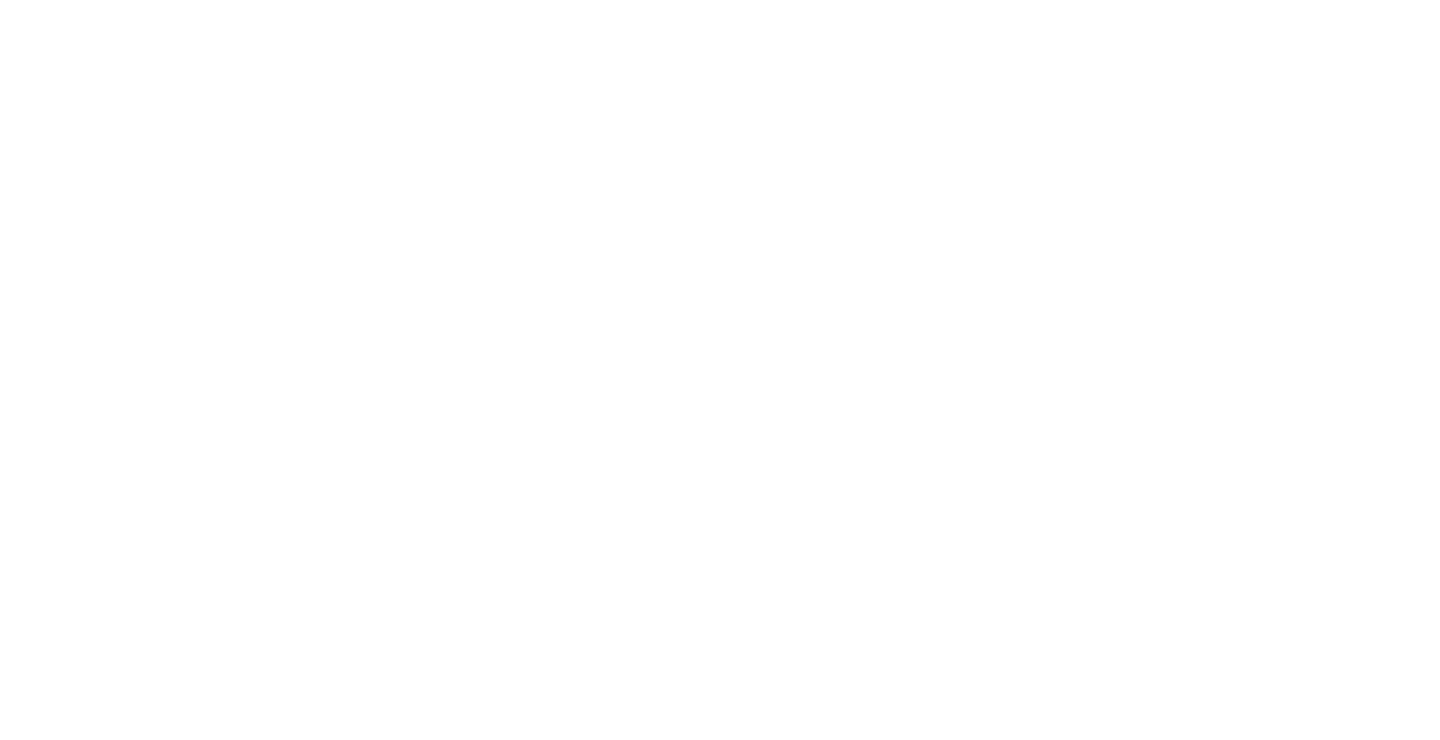
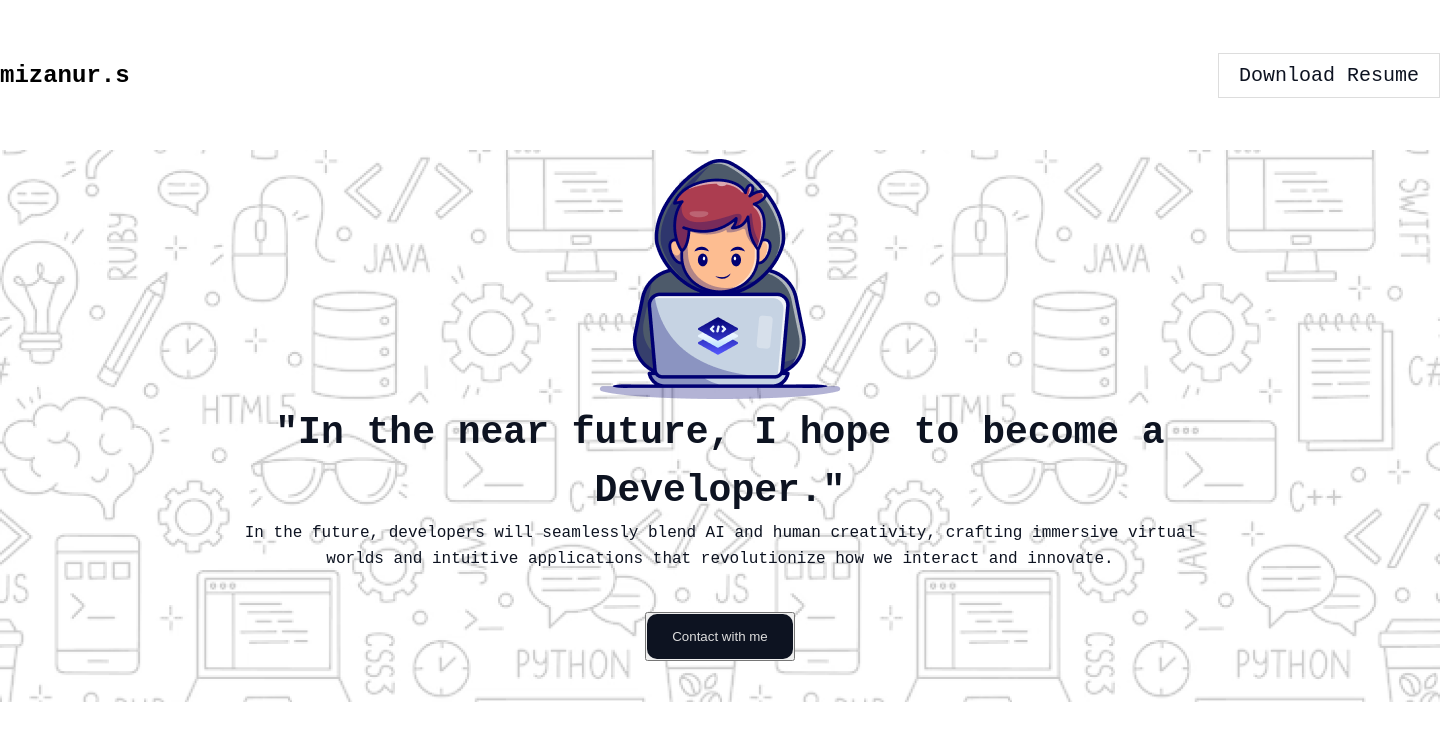
Before and after one commit to devmizanur/first-assignment-repo, a plain HTML site: page index.html in a window 1280 px wide. Shown: the whole page, 1440 px wide, since content can reach past the window. Drawn offline with Linux system fonts and the light colour scheme; a web font is replaced by a local one.

Commit message:
navbar and banner-section done

```diff
--- a/index.html
+++ b/index.html
@@ -7,6 +7,38 @@
   <link rel="stylesheet" href="style.css">
 </head>
 <body>
+  <header>
+    <nav>
+      <h2>mizanur.s</h2>
+      <ul>
+        <li><a href="#">Download Resume</a></li>
+      </ul>
+    </nav>
+    <!--banner section start-->
+    <section class="banner-section">
+      <div class="banner">
+        <div class="banner-img">
+          <img src="./assets/Group.png" alt="coding">
+        </div>
+      <div class="banner-content">
+        <h1 class="banner-title">"In the near future, I hope to become a Developer."</h1>
+        <p class="banner-description">
+          In the future, developers will seamlessly blend AI and human creativity, crafting immersive virtual worlds and intuitive applications that revolutionize how we interact and innovate.
+        </p>
+      </div>
+      <div class="banner-btn">
+        <button><a href="">Contact with me</a></button>
+      </div>
+      </div>
+    </section>
+    <!--banner section end-->
+  </header>
+  <main>
 
+
+ </main>
+  <footer>
+
+  </footer>
 </body>
 </html>
--- a/style.css
+++ b/style.css
@@ -0,0 +1,91 @@
+@import url('https://fonts.googleapis.com/css2?family=Azeret+Mono:ital,wght@0,100..900;1,100..900&display=swap');
+*{
+  margin: 0;
+  padding: 0;
+box-sizing: border-box;
+}
+body{
+  font-family: "Azeret Mono", monospace;
+  font-optical-sizing: auto;
+  font-weight:400;
+  font-style: normal;
+}
+/*navbar*/
+nav{
+  display: flex;
+  justify-content:space-between;
+  align-items: center;
+  width: 1440px;
+  height:150px;
+  margin: 0 auto;
+}
+/*navbar*/
+nav ul li{
+  list-style-type: none;
+}
+nav ul li a{
+  text-decoration: none;
+font-size: 20px;
+font-weight:100;
+line-height: 23px;
+letter-spacing: 0%;
+text-align: center;
+border: 1px solid #ddd;
+padding: 10px 20px;
+display: inline-block;
+color:rgb(13, 19, 33);
+}
+/*banner section styles*/
+.banner-section{
+  height:552px;
+  width: 1440px;
+  margin: 0 auto;
+  background-image: url(./assets/Hero-bg.png);
+  background-position: center;
+  background-repeat: no-repeat;
+  background-size: cover;
+}
+.banner{
+  width: 998px;
+height: 440px;
+margin: 0 auto;
+display: flex;
+flex-direction: column;
+justify-content: center;
+align-items: center;
+}
+.banner-title{
+  color: rgb(13, 19, 33);
+font-size: 38px;
+font-weight: 700;
+line-height: 58px;
+letter-spacing: 0%;
+text-align: center;
+position: relative;
+top: 20px;
+}
+.banner-description{
+  color: rgb(13, 19, 33);
+font-size: 16px;
+font-weight: 200;
+line-height: 26px;
+text-align: center;
+position: relative;
+top: 20px;
+}
+.banner-btn{
+  position: relative;
+  top: 60px;
+}
+.banner-btn a{
+text-decoration: none;
+display: inline-block;
+padding: 15px 25px;
+border-radius:10px;
+background: rgb(13, 19, 33);
+color: #ddd;
+}
+.banner img{
+  position: relative;
+  top: 20px;
+}
```
